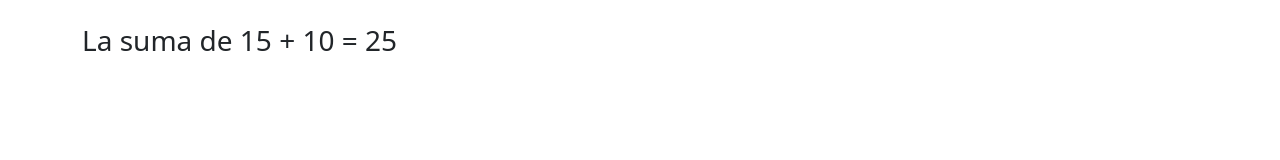
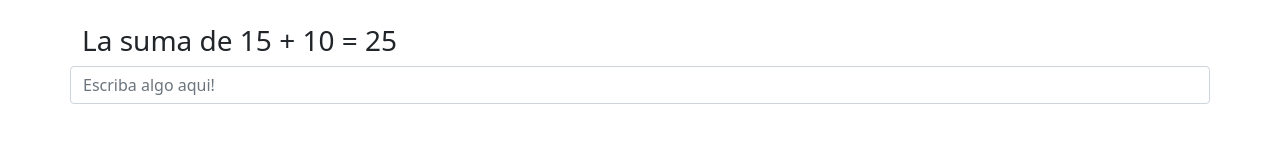
Before and after one commit to BROROZCO/Proyecto_Cero, an Angular app: page / in a window 1280 px wide. Shown: the top 160 px of the page. Built offline with nearby package versions, Linux system fonts and the light colour scheme.

Commit message:
uso de properti binding -- interpolacion --

```diff
--- a/src/app/app.component.html
+++ b/src/app/app.component.html
@@ -4,5 +4,9 @@
             <!-- Uso de interpolacion desde el backend -->
             La suma de 15 + 10 = {{  getSuma(15,10)  }}
         </h3>
+        <br>
+
+        <!-- Properti Binding 'interpolacion'  -->
+        <input type="text" class="form-control" [placeholder]="textoPlaceholder">
     </div>
 </div>
--- a/src/app/app.component.ts
+++ b/src/app/app.component.ts
@@ -8,6 +8,7 @@ import { Component } from '@angular/core';
 export class AppComponent {
   // Uso de interpolacion
   Nombre = 'Bryan Orozco';
+  textoPlaceholder = "Escriba algo aqui!";
 
   constructor(){
     // Actualizar la variable Nombre y poner en MIGUEL
```
